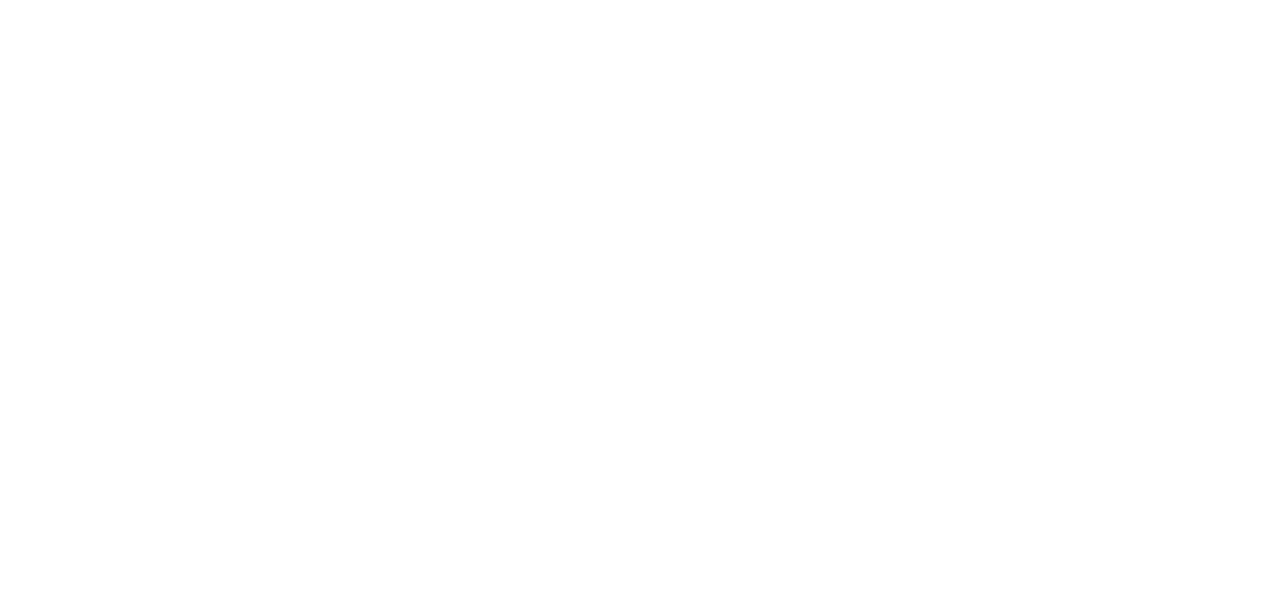
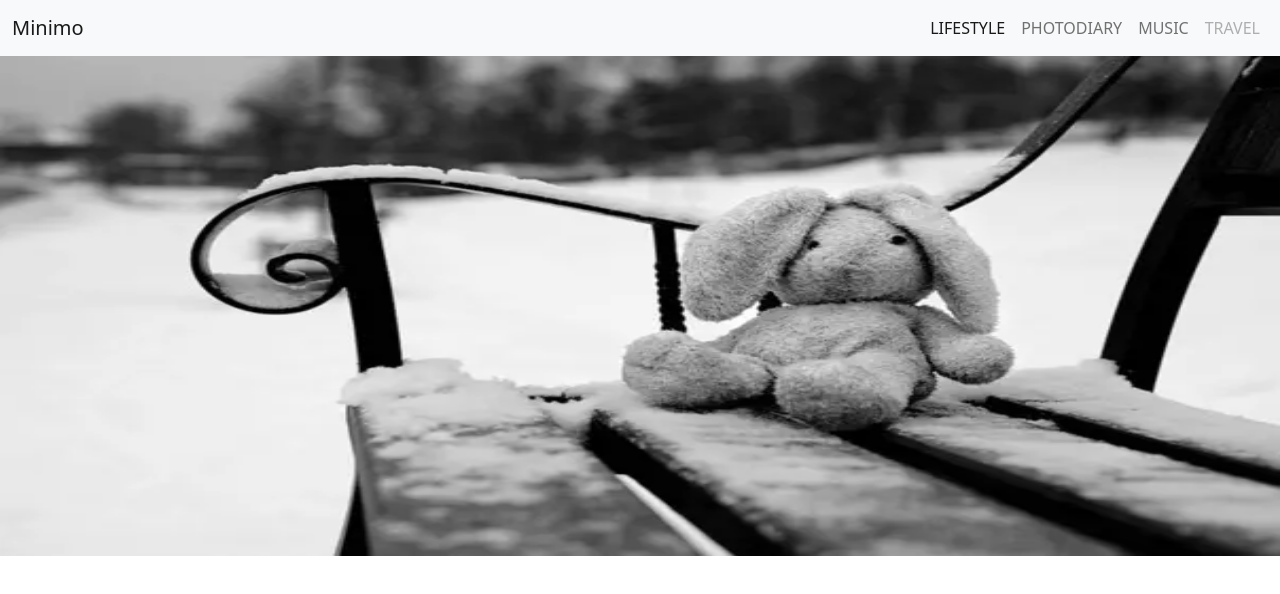
Before and after one commit to NastyaSinitovych/mytask1, a plain HTML site: page index.html in a window 1280 px wide. Drawn offline with nearby package versions, Linux system fonts and the light colour scheme.

Commit message:
add navbar

```diff
--- a/css/style.css
+++ b/css/style.css
@@ -0,0 +1,4 @@
+.photo1{
+    width: 100%;
+    height: 500px;
+}
--- a/index.html
+++ b/index.html
@@ -9,7 +9,36 @@
     <link rel="stylesheet" href="./css/style.css">
 </head>
 <body>
+    <!-- navbar -->
+    <nav class="navbar navbar-expand-lg navbar-light bg-light">
+        <div class="container-fluid">
+          <a class="navbar-brand" href="#">Minimo</a>
+          <button class="navbar-toggler" type="button" data-bs-toggle="collapse" data-bs-target="#navbarSupportedContent" aria-controls="navbarSupportedContent" aria-expanded="false" aria-label="Toggle navigation">
+            <span class="navbar-toggler-icon"></span>
+          </button>
+         <div class="my_nav">
+          <div class="collapse navbar-collapse" id="navbarSupportedContent">
+            <ul class="navbar-nav me-auto mb-2 mb-lg-0">
+              <li class="nav-item">
+                <a class="nav-link active" aria-current="page" href="#">LIFESTYLE</a>
+              </li>
+              <li class="nav-item">
+                <a class="nav-link" href="#">PHOTODIARY</a>
+              </li>
+              <li class="nav-item">
+                <a class="nav-link" href="#">MUSIC</a>
+              </li>
 
+              <li class="nav-item">
+                <a class="nav-link disabled">TRAVEL</a>
+              </li>
+            </ul>
+          </div>
+        </div>
+        </div>
+      </nav>
+
+      <img src="./images/imgpreview (1).webp" class="img-fluid photo1" alt="...">
 
 
 
```
Also changed, not shown: images/imgpreview (1).webp (added), images/imgpreview (2).webp (added), images/imgpreview (3).webp (added), images/imgpreview (4).webp (added), images/imgpreview (5).webp (added), images/imgpreview (6).webp (added), images/imgpreview.webp (added).
